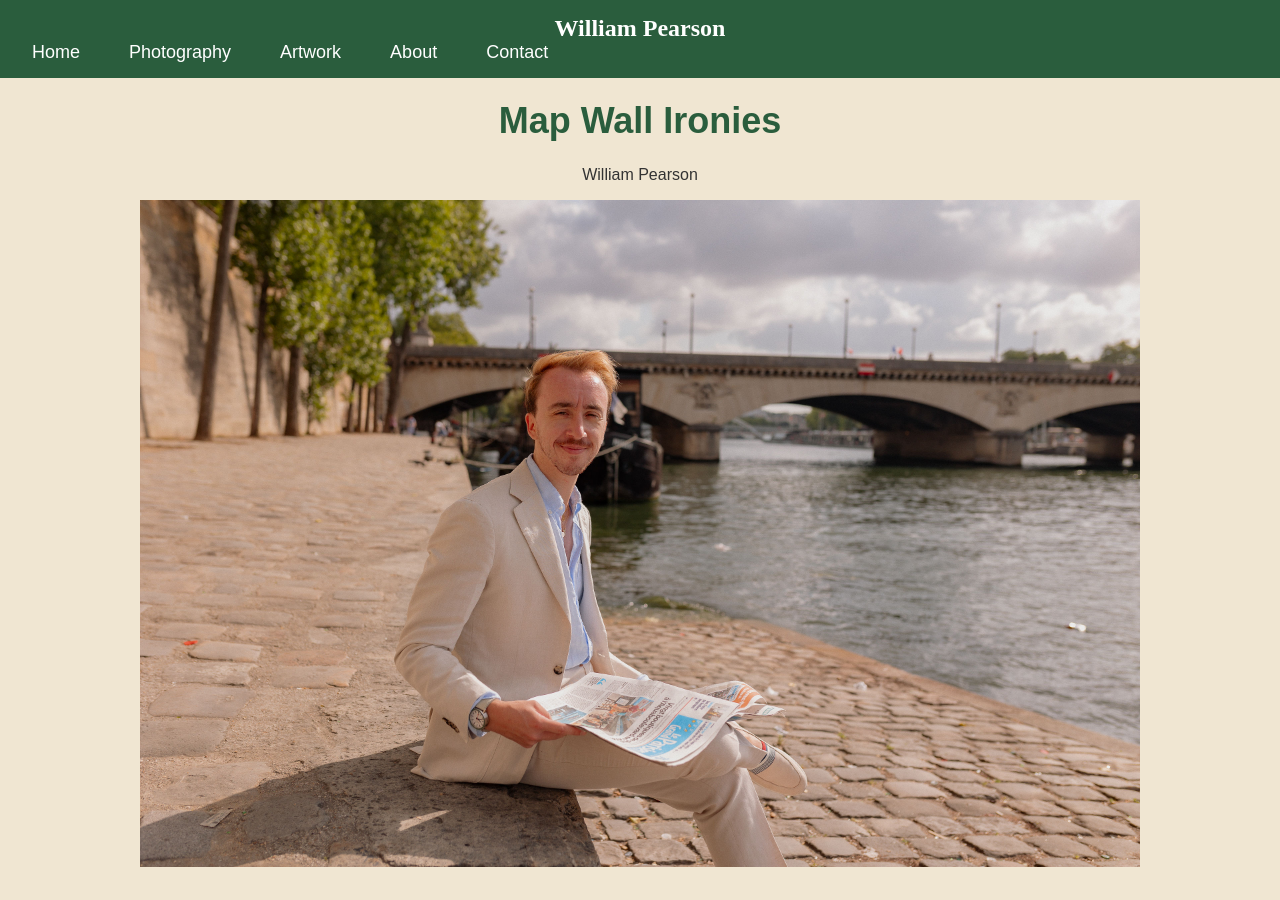
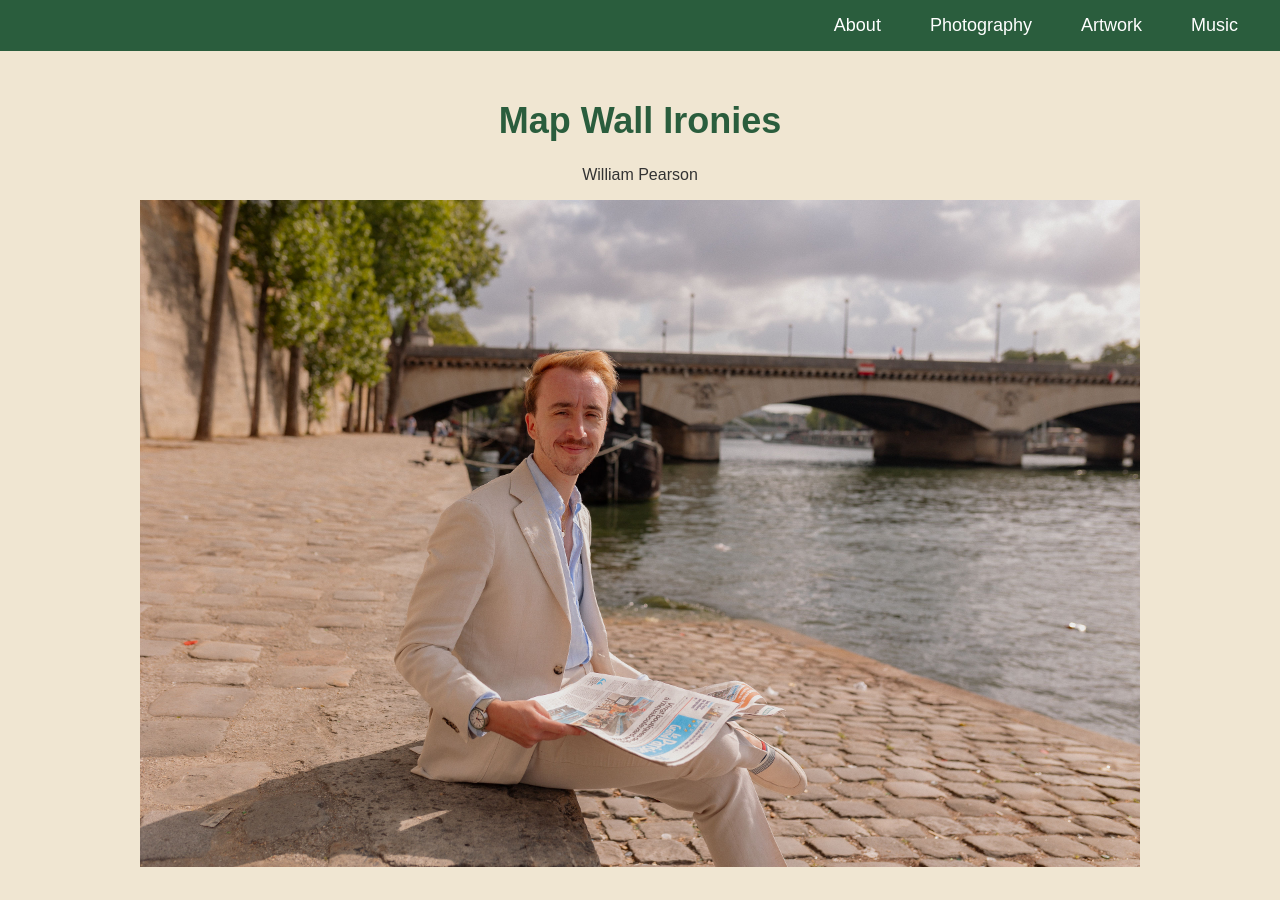
Before and after one commit to mapwallironies/mapwallironies.github.io, a Jekyll site: the page built from index.md, in a window 1280 px wide and 900 px high. Built offline with Jekyll 4.4.1, drawn with Linux system fonts in a browser that asks for light colours.

Commit message:
Update index.md

```diff
--- a/index.md
+++ b/index.md
@@ -3,18 +3,14 @@ layout: default
 title: "Portfolio"
 ---
 
-<header class="navbar">
-  <h1 class="site-title">William Pearson</h1>
-  <nav>
-    <ul class="nav-links">
-      <li><a href="index.html">Home</a></li>
-      <li><a href="photography.html">Photography</a></li>
-      <li><a href="artwork.html">Artwork</a></li>
-      <li><a href="about.html">About</a></li>
-      <li><a href="contact.html">Contact</a></li>
-    </ul>
-  </nav>
-</header>
+<section class="navbar">
+  <ul class="nav-links">
+    <li><a href="#about">About</a></li>
+    <li><a href="#photography">Photography</a></li>
+    <li><a href="#artwork">Artwork</a></li>
+    <li><a href="#music">Music</a></li>
+  </ul>
+</section>
 
 <section class="hero">
   <img src="assets/images/WPParis1.JPEG" alt="Hero Image" class="hero-image">
```
